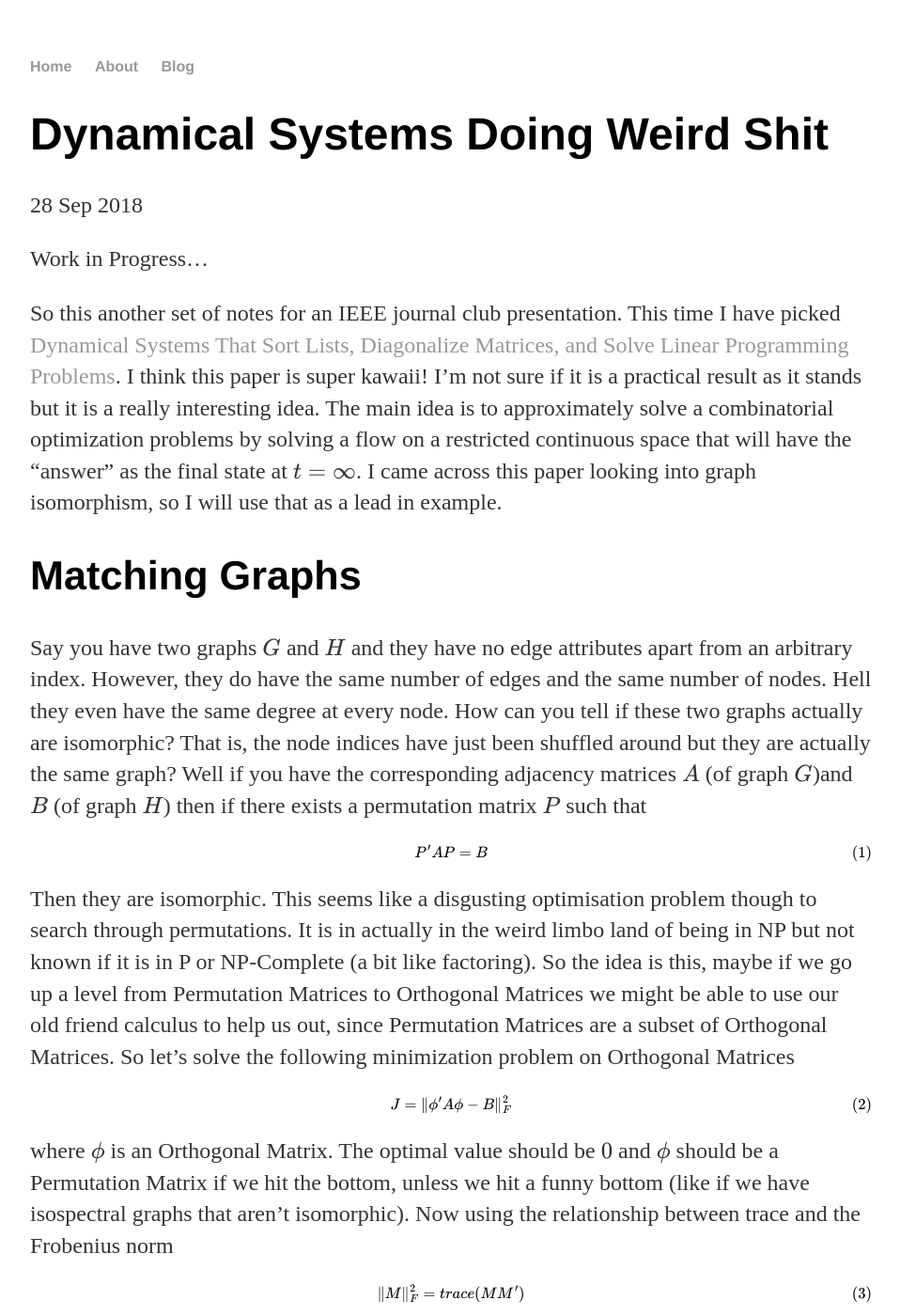
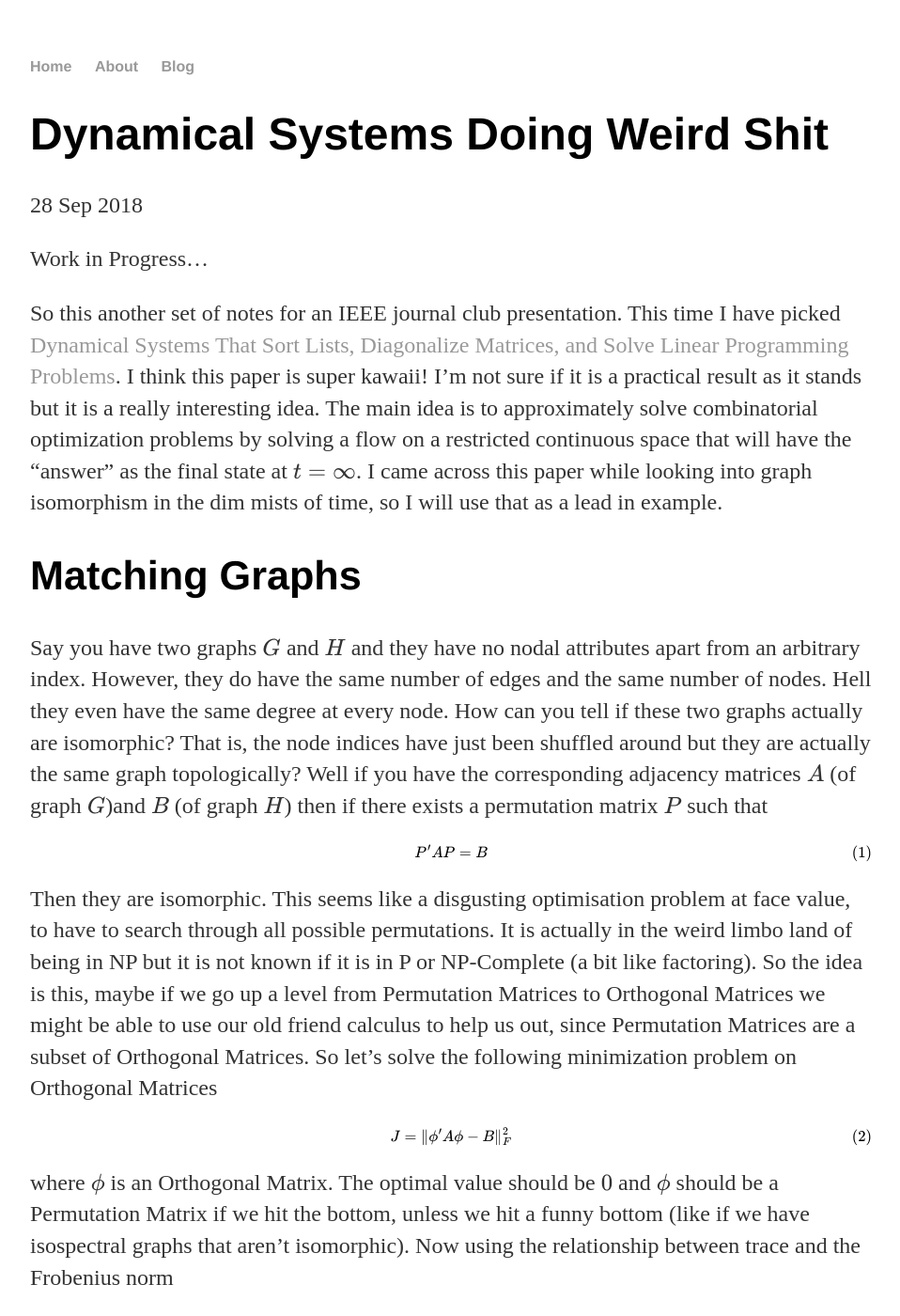
Before and after one commit to PaulBellette/PaulBellette.github.io, a Jekyll site: the page built from _posts/2018-09-28-Dynamical-Systems-Doing-Weird-Shit.md, in a window 1280 px wide and 1400 px high. Shown: the whole window at 94% size, without its empty margins (160-1118 px from the left). Built offline with Jekyll 4.4.1, drawn with Linux system fonts in a browser that asks for light colours; formulas are drawn with MathJax 3; some of the changed text lies outside the part shown.

Commit message:
Typos and poor gramar

```diff
--- a/_posts/2018-09-28-Dynamical-Systems-Doing-Weird-Shit.md
+++ b/_posts/2018-09-28-Dynamical-Systems-Doing-Weird-Shit.md
@@ -6,15 +6,15 @@ date: 2018-09-28
 
 Work in Progress...
 
-So this another set of notes for an IEEE journal club presentation. This time I have picked [Dynamical Systems That Sort Lists, Diagonalize Matrices, and Solve Linear Programming Problems](https://ieeexplore.ieee.org/document/194420). I think this paper is super kawaii! I'm not sure if it is a practical result as it stands but it is a really interesting idea. The main idea is to approximately solve a combinatorial optimization problems by solving a flow on a restricted continuous space that will have the "answer" as the final state at $t=\infty$. I came across this paper looking into graph isomorphism, so I will use that as a lead in example.
+So this another set of notes for an IEEE journal club presentation. This time I have picked [Dynamical Systems That Sort Lists, Diagonalize Matrices, and Solve Linear Programming Problems](https://ieeexplore.ieee.org/document/194420). I think this paper is super kawaii! I'm not sure if it is a practical result as it stands but it is a really interesting idea. The main idea is to approximately solve combinatorial optimization problems by solving a flow on a restricted continuous space that will have the "answer" as the final state at $t=\infty$. I came across this paper while looking into graph isomorphism in the dim mists of time, so I will use that as a lead in example.
 
 ## Matching Graphs
 
-Say you have two graphs $G$ and $H$ and they have no edge attributes apart from an arbitrary index. However, they do have the same number of edges and the same number of nodes. Hell they even have the same degree at every node. How can you tell if these two graphs actually are isomorphic? That is, the node indices have just been shuffled around but they are actually the same graph? Well if you have the corresponding adjacency matrices $A$ (of graph $G$)and $B$ (of graph $H$) then if there exists a permutation matrix $P$ such that
+Say you have two graphs $G$ and $H$ and they have no nodal attributes apart from an arbitrary index. However, they do have the same number of edges and the same number of nodes. Hell they even have the same degree at every node. How can you tell if these two graphs actually are isomorphic? That is, the node indices have just been shuffled around but they are actually the same graph topologically? Well if you have the corresponding adjacency matrices $A$ (of graph $G$)and $B$ (of graph $H$) then if there exists a permutation matrix $P$ such that
 
 $$ P'AP = B $$
 
-Then they are isomorphic. This seems like a disgusting optimisation problem though to search through permutations. It is in actually in the weird limbo land of being in NP but not known if it is in P or NP-Complete (a bit like factoring). So the idea is this, maybe if we go up a level from Permutation Matrices to Orthogonal Matrices we might be able to use our old friend calculus to help us out, since Permutation Matrices are a subset of Orthogonal Matrices. So let's solve the following minimization problem on Orthogonal Matrices
+Then they are isomorphic. This seems like a disgusting optimisation problem at face value, to have to search through all possible permutations. It is actually in the weird limbo land of being in NP but it is not known if it is in P or NP-Complete (a bit like factoring). So the idea is this, maybe if we go up a level from Permutation Matrices to Orthogonal Matrices we might be able to use our old friend calculus to help us out, since Permutation Matrices are a subset of Orthogonal Matrices. So let's solve the following minimization problem on Orthogonal Matrices
 
 $$ J = \lVert \phi'A\phi - B \rVert_{F}^{2} $$
 
@@ -30,7 +30,7 @@ I have sneakily stuck in a matrix of Lagrange multipliers $\lambda$ that ensure
 
 $$ \frac{\partial J}{\partial \phi} = \phi(\phi'B\phiA - A\phi'B\phi) $$
 
-(note this has so many echos of deriving LQG control it isn't funny). Now say we start with an initial guess at $\phi$ and we want to turn it into the right answer as we evolve the system in time. We can do this by using gradient descent, i.e.
+(note this has so many echos of deriving the Riccati equations of LQG control it isn't funny). Now say we start with an initial guess at $\phi$ and we want to turn it into the right answer as we evolve the system in time. We can do this by using gradient descent, i.e.
 
 $$ \frac{\partial \phi}{\partial t} =  -\phi(\phi'B\phiA - B\phi'A\phi) $$
 
@@ -38,8 +38,8 @@ So we just made an analog computer for solving graph isomorphism problems (apart
 
 ![silly gif]({{ https://paulbellette.github.io/ }}/assets/what_does_it_mean.gif)
 
-It shows the permuted adjacency matrix, the error matrix and the Frobenius Norm of the error matrix for some random $A$ and a permuted $B$. Brockett has an alternative derivation in the Appendix in the paper, but I am too dumb to ever come up with it the way he did. I need to be super explicit so the above derivation based on Lagrange Multipliers works for me. So the basic idea of the paper is that a similar "trick" will work for a whole bunch of problems like sorting and diagonalizing matrices, just with a different interpretation of $A$ and $B$. Very fun, but is it useful? Well we don't actually have an analog computer, so we end up solving differential equations on a digital computer with the associated issues (e.g. losing Orthogonality due to numerical issues). Also this is only a local optimisation method, so it will get stuck in any old local minima or give up on flat spots. Depending on the numerical method it may converge slowly or have numerical issues. But I still think it is really cool.
+It shows the permuted adjacency matrix, the error matrix and the Frobenius Norm of the error matrix for a random $A$ and a permuted $B$. Brockett has an alternative derivation in the Appendix in the paper, but I am too dumb to ever come up with it the way he did. I need to be super explicit so the above derivation based on Lagrange Multipliers works for me. So the basic idea of the paper is that a similar "trick" will work for a whole bunch of problems like sorting and diagonalizing matrices, just with a different interpretation of $A$ and $B$. Very fun, but is it useful? Well we don't actually have an analog computer, so we end up solving differential equations on a digital computer with the associated issues (e.g. losing Orthogonality due to numerical issues). Also this is only a local optimisation method, so it will get stuck in any old local minima or give up on flat spots. Depending on the numerical method it may converge slowly or have numerical issues. But I still think it is really cool.
 
 ## Anything Else?
 
-A really interesting point for me in reading the paper is his opening point about Neural Networks being analog computers. It is funny (with the context of history and having just spent a while fighting stability issues with the above system) that the dumbest possible approximation to gradient descent that doesn't even use all the information is the state of the art for training Neural Nets (i.e. SGD). It also makes me think that maybe there aren't enough explicit constraints applied to the loss functions used for Machine Learning. For example, maybe there is an analogous constraint you could derive to enforce  translation invariance for an image classifier based on Lagrange Multipliers, rather than relying on implicit invariances due to the network architecture and using data augmentation to paper up the cracks. But maybe if you alter the loss this way the manifold that the weights evolve on might be too fragile to allow SGD. Anyway, rambling now...
+One thing that I though was that a little sprinkle of the old $l1$ magic wouldn't go astray here (to push it towards a sparse $\phi$). A really interesting point that came up for me in reading the paper is his opening point about Neural Networks being analog computers. It is funny (with the context of history and having just spent a while fighting stability issues with the above system) that the dumbest possible approximation to gradient descent (that doesn't even use all the information available) is the state of the art for training Neural Nets (i.e. SGD). It also makes me think that maybe there aren't enough explicit constraints applied to the loss functions used for Machine Learning. For example, maybe there is an analogous constraint you could derive to enforce  translation invariance for an image classifier based on Lagrange Multipliers, rather than relying on implicit invariances due to the network architecture and using data augmentation to paper up the cracks. But maybe if you alter the loss this way the manifold that the weights evolve on might be too fragile to allow SGD. Anyway, rambling now...
```
